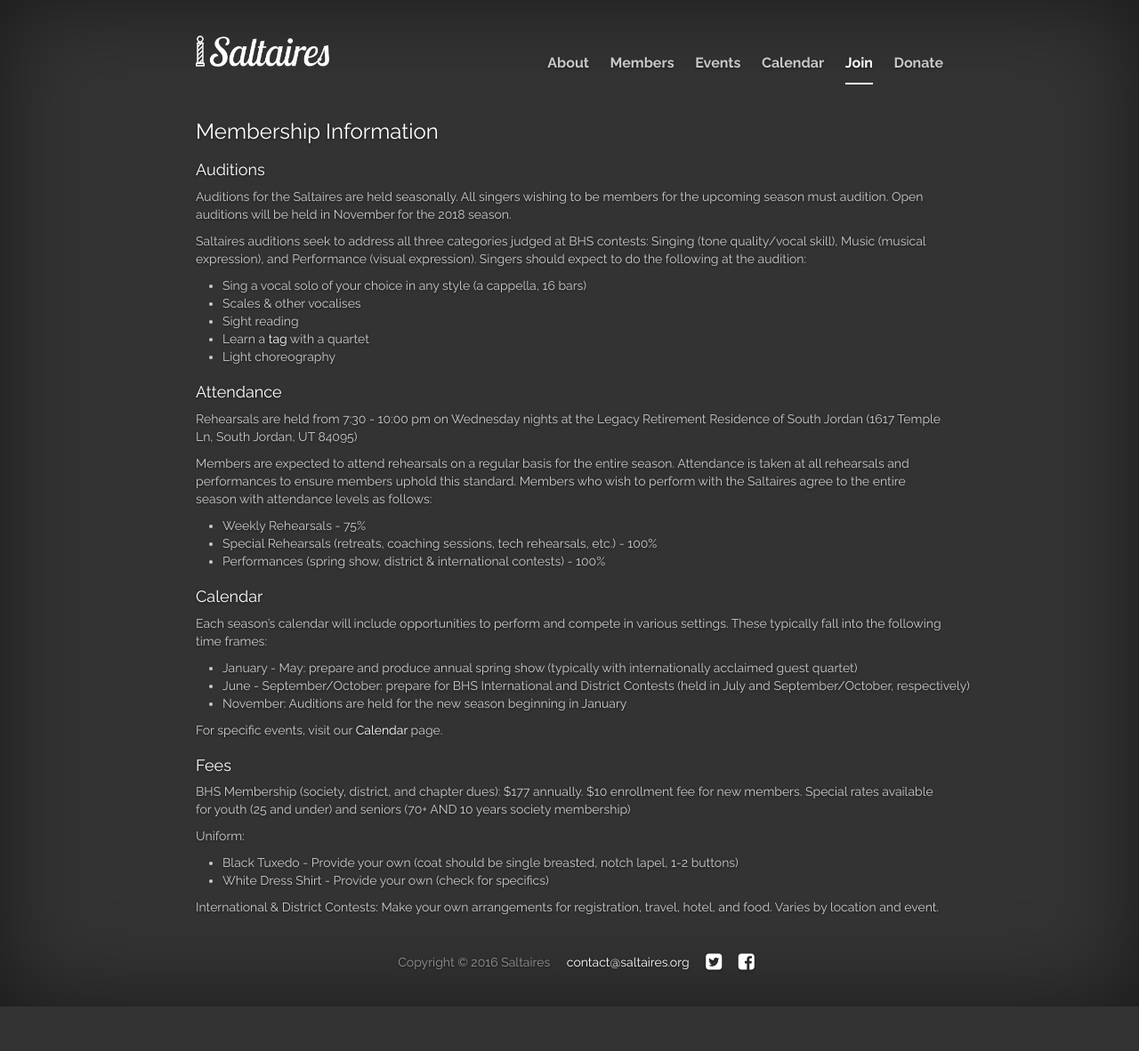
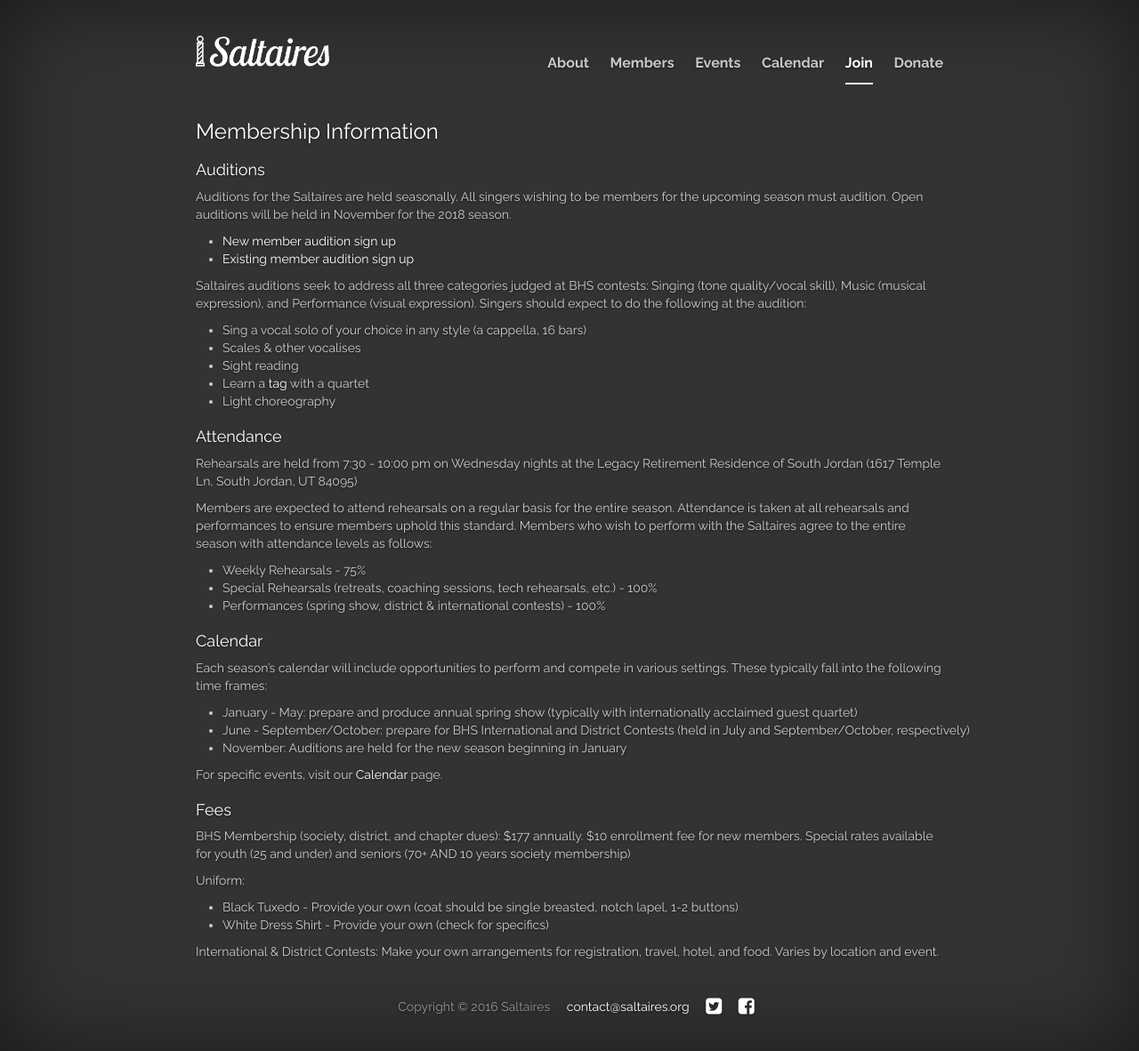
Before and after one commit to cayblood/saltaires, a Jekyll site: the page built from jekyll-site/join.md, in a window 1280 px wide. Shown: the whole page at 89% size. Built offline with Jekyll 4.4.1, drawn with Linux system fonts in a browser that asks for light colours; nearby versions of some CDN libraries; library files that are not in the unit come from our copies; before the commit the page ends 1132 px from its top, so only the background shows below that.

Commit message:
update join page with 2018 auditions

```diff
--- a/jekyll-site/join.md
+++ b/jekyll-site/join.md
@@ -13,6 +13,9 @@ permalink: /join/
 -->
 
 Auditions for the Saltaires are held seasonally. All singers wishing to be members for the upcoming season must audition. Open auditions will be held in November for the 2018 season.
+
+* [New member audition sign up](http://www.signupgenius.com/go/30e084fa5aa2ca2fd0-saltaires2)
+* [Existing member audition sign up](http://www.signupgenius.com/go/30e084fa5aa2ca2fd0-saltaires1)
 
 Saltaires auditions seek to address all three categories judged at BHS contests: Singing (tone quality/vocal skill), Music (musical expression), and Performance (visual expression).  Singers should expect to do the following at the audition:
 
```
